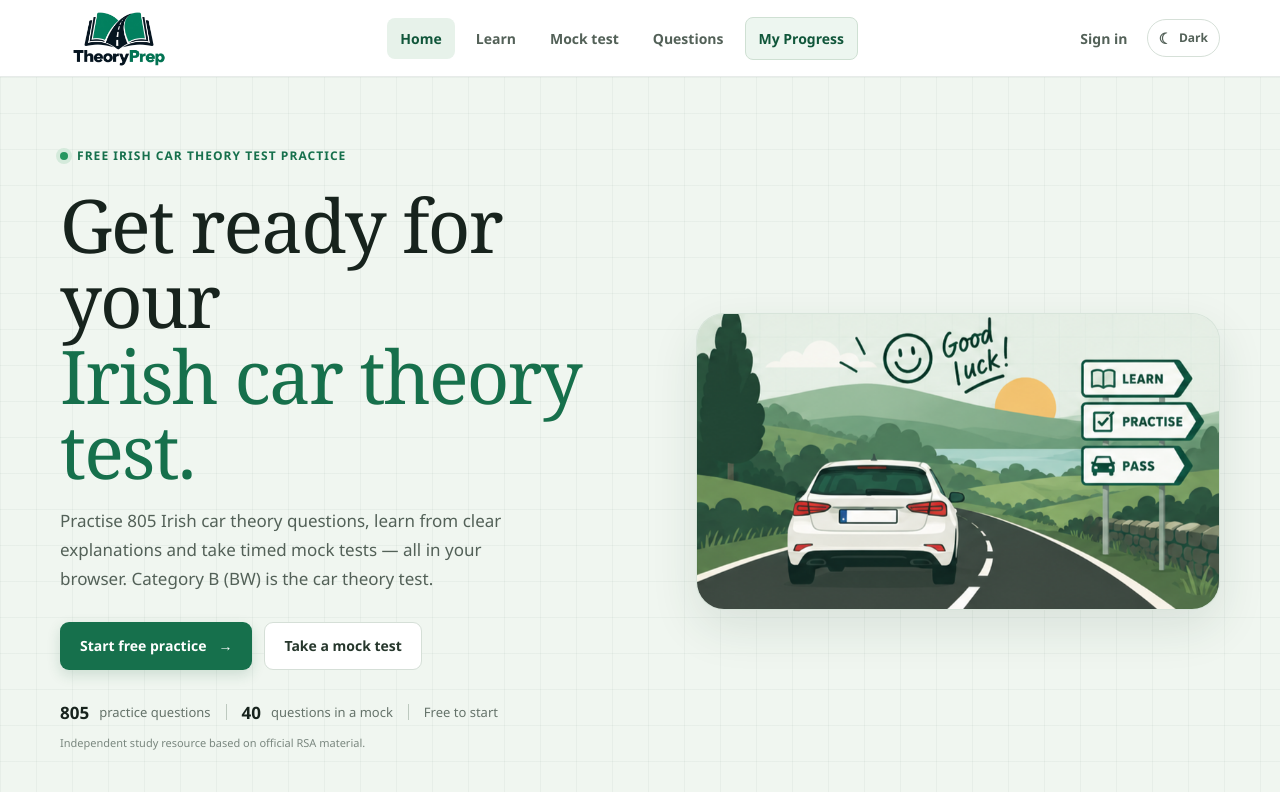
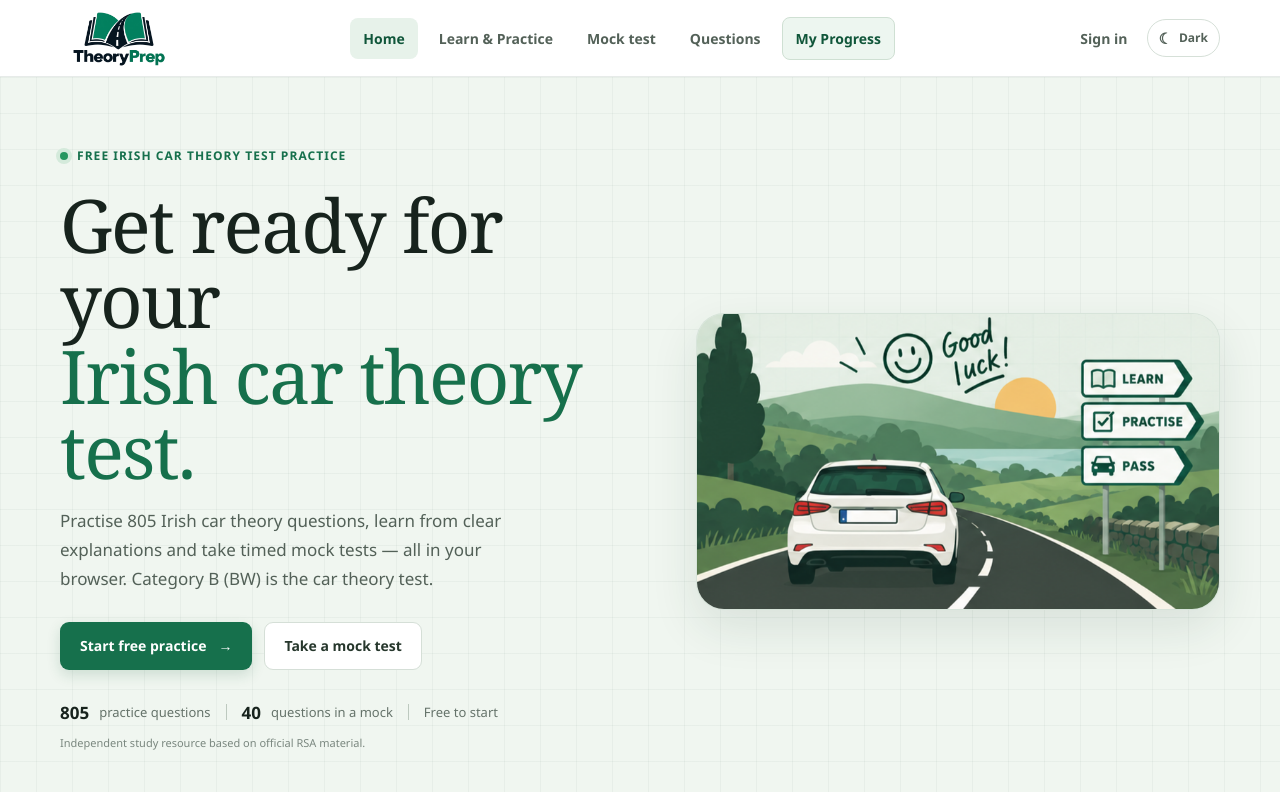
Before and after one commit to cullenry/theory-tester, a Next.js app: page / in a window 1280 px wide. Shown: the top 792 px of the page. Built offline with nearby package versions, Linux system fonts and the light colour scheme; no server answers.

Commit message:
Point Learn & Practice header tab to practice hub

```diff
--- a/src/components/site-header.tsx
+++ b/src/components/site-header.tsx
@@ -9,7 +9,7 @@ import { ThemeToggle } from "@/components/theme-toggle";
 
 const navigation = [
   { href: "/", label: "Home" },
-  { href: "/practice/learn", label: "Learn" },
+  { href: "/practice", label: "Learn & Practice" },
   { href: "/mock-test", label: "Mock test" },
   { href: "/questions", label: "Questions" },
   { href: "/progress", label: "My Progress" },
```
